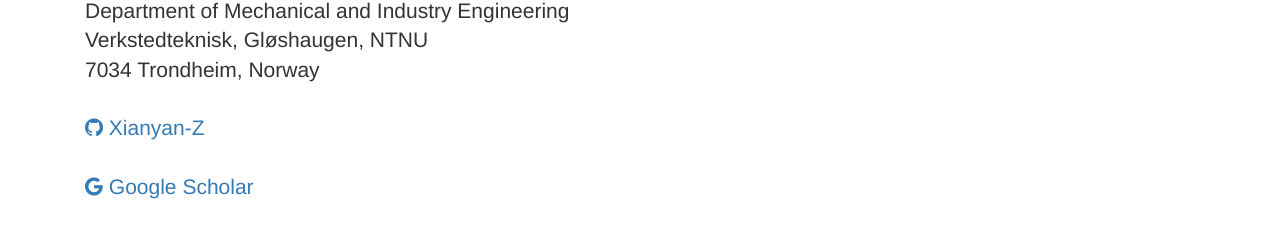
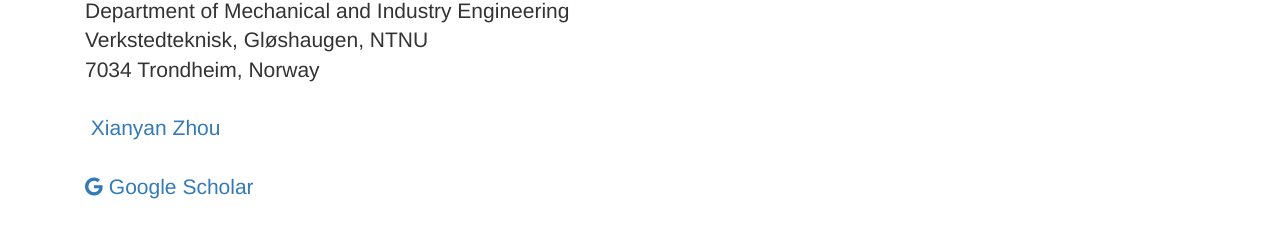
Before and after one commit to Xianyan-Z/Xianyan-Z.github.io, a Jekyll site: the page built from contact.html, in a window 1280 px wide. Shown: the part 232-470 px from the top of the page. Built offline with Jekyll 4.4.1, drawn with Linux system fonts in a browser that asks for light colours; nearby versions of some CDN libraries; library files that are not in the unit come from our copies.

Commit message:
Updated contact
Updated

```diff
--- a/contact.html
+++ b/contact.html
@@ -16,7 +16,7 @@
   7034 Trondheim, Norway <br/>
 
   <br/>
-  <a href = "https://github.com/xianyan-z/"><i class="fa fa-github" aria-hidden="true"></i> Xianyan-Z</a> <br/>
+  <a href = "https://www.linkedin.com/in/xianyan-zhou-ab30421b2/"><i class="fa fa-linkdin" aria-hidden="true"></i> Xianyan Zhou</a> <br/>
   <br/>
   <a href = "https://scholar.google.ca/citations?user=87OS2W8AAAAJ&hl=en"><i class="fa fa-google" aria-hidden="true"></i> Google Scholar </a> <br/>
 </p>
```
